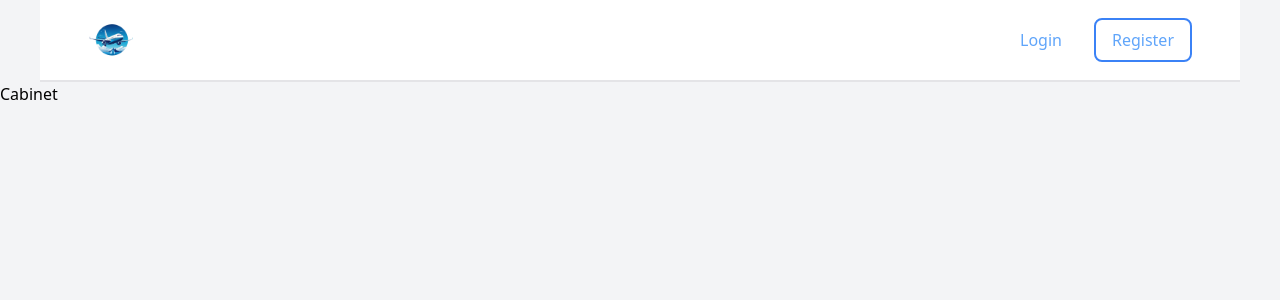
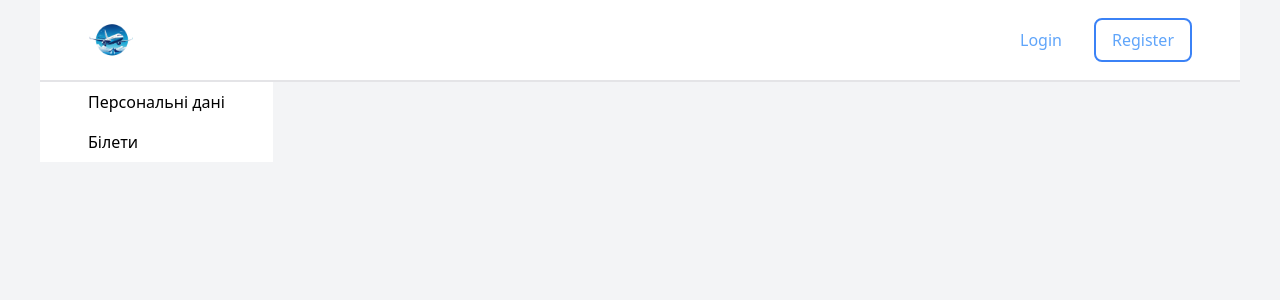
Before and after one commit to OleksandrKirkov/flight-booking, a React (Vite) app in the folder client/: page /cabinet in a window 1280 px wide. Shown: the top 300 px of the page. Built offline with nearby package versions, Linux system fonts and the light colour scheme.

Commit message:
feat: add base structure cabinet screen

```diff
--- /dev/null
+++ b/client/src/components/screens/cabinet/Cabinet.module.css
@@ -0,0 +1,3 @@
+.cabinet__container {
+    @apply p-0 flex gap-4;
+}
--- a/client/src/components/screens/cabinet/Cabinet.tsx
+++ b/client/src/components/screens/cabinet/Cabinet.tsx
@@ -1,6 +1,18 @@
+import {Outlet} from "react-router-dom"
+import styles from "./Cabinet.module.css"
+import Container from "../../layout/container/Container"
+import Sidebar from "./sidebar/Sidebar"
+
 const Cabinet = () => {
     return (
-        <div>Cabinet</div>
+        <div className={styles.cabinet}>
+            <Container className={styles.cabinet__container}>
+                <Sidebar />
+                <div className={styles.cabinet__screen}>
+                    <Outlet />
+                </div>
+            </Container>
+        </div>
     )
 }
 
```
